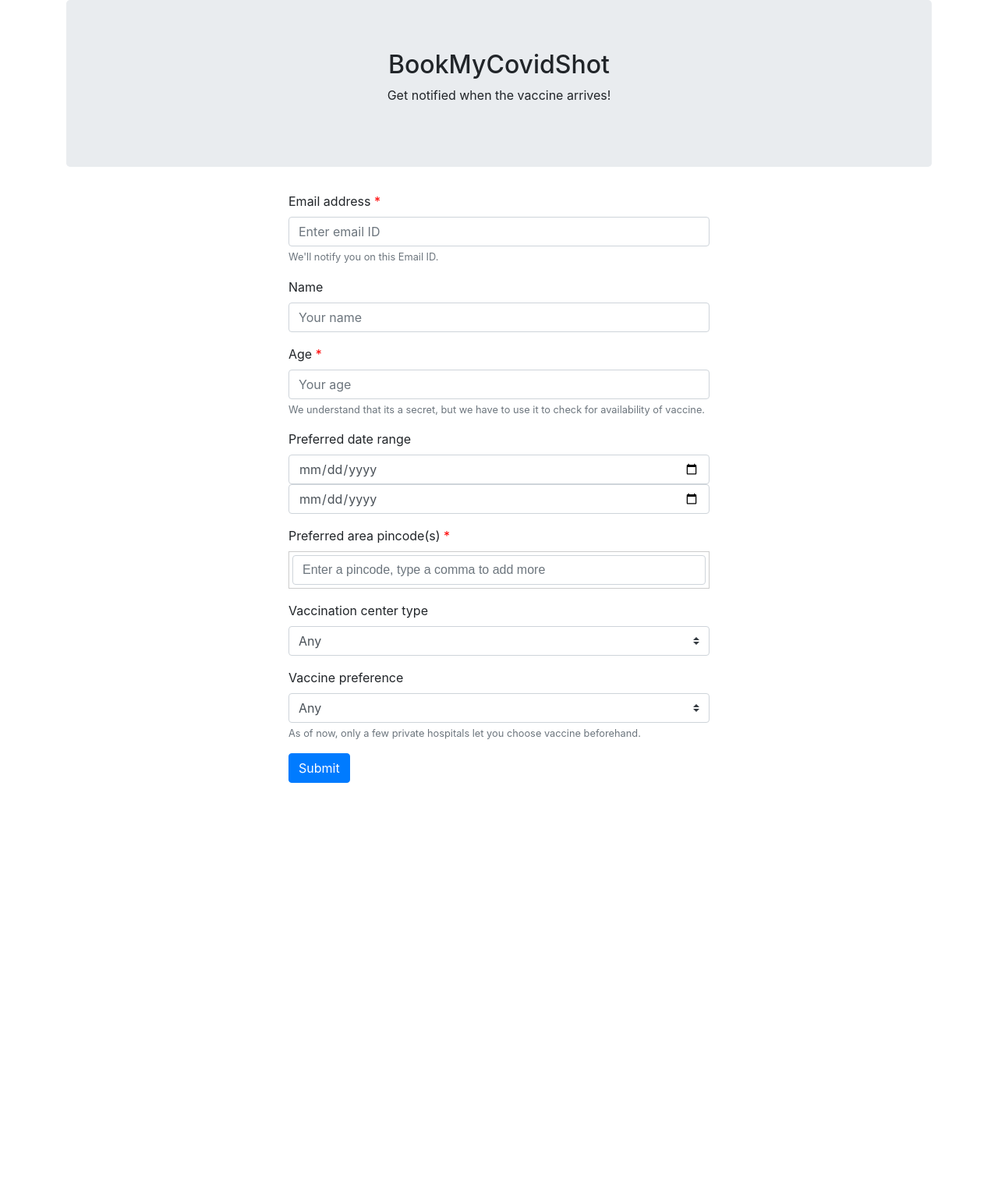
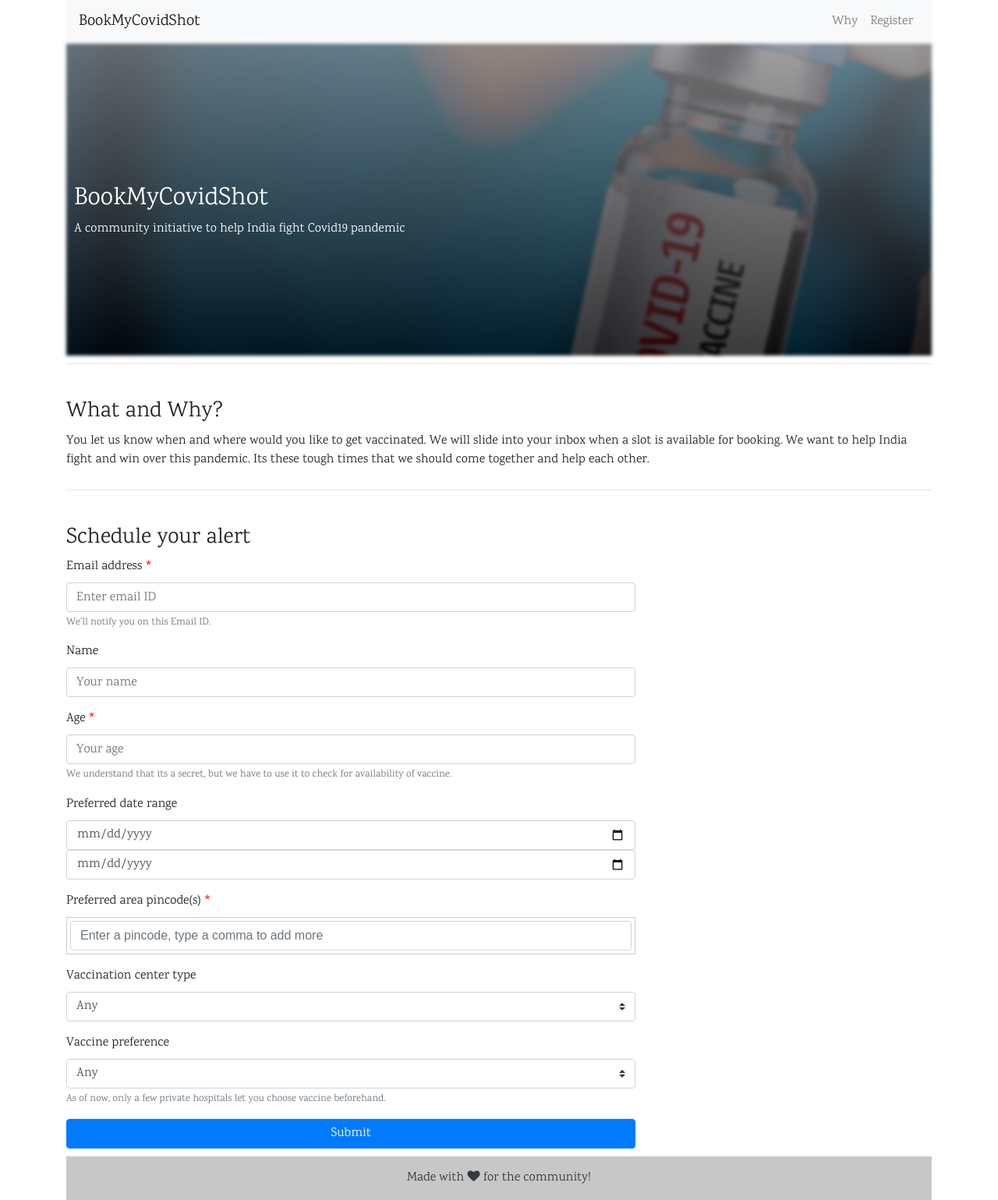
Before and after one commit to return007/bookmycovidshot, a Flask app: page / in a window 1280 px wide. Shown: the whole page at 78% size. Before the commit the page ends 1004 px from the top, so only its background shows below. Run offline with Flask 2, Linux system fonts and the light colour scheme; some libraries are stand-ins or nearby versions.

Commit message:
More UI enhancements

```diff
--- /dev/null
+++ b/bookmycovidshot/templates/banner.html
@@ -0,0 +1,11 @@
+<div class="row">
+    <div class="col-md-12">
+        <div class="foo">
+            <div class="banner-art"></div>
+            <div class="banner-heading">
+                <h2>BookMyCovidShot</h2>
+                <p>A community initiative to help India fight Covid19 pandemic</p>
+            </div>
+        </div>
+    </div>
+</div>
--- /dev/null
+++ b/bookmycovidshot/templates/footer.html
@@ -0,0 +1,5 @@
+<footer class="bg-light text-center text-lg-start">
+    <div class="text-center text-dark p-3" style="background-color: rgba(0, 0, 0, 0.2);">
+        <span>Made with <i class="fa fa-heart" aria-hidden="true"></i> for the community!</span>
+    </div>
+</footer>
--- a/bookmycovidshot/templates/index.html
+++ b/bookmycovidshot/templates/index.html
@@ -8,6 +8,9 @@
     <script src="https://ajax.googleapis.com/ajax/libs/jquery/3.5.1/jquery.min.js"></script>
     <script src="https://cdnjs.cloudflare.com/ajax/libs/popper.js/1.16.0/umd/popper.min.js"></script>
     <script src="https://maxcdn.bootstrapcdn.com/bootstrap/4.5.2/js/bootstrap.min.js"></script>
+    <link rel="stylesheet" href="https://cdnjs.cloudflare.com/ajax/libs/font-awesome/4.7.0/css/font-awesome.min.css">
+    <link rel="preconnect" href="https://fonts.gstatic.com">
+    <link href="https://fonts.googleapis.com/css2?family=Karma&display=swap" rel="stylesheet">
     <style>
         span.mandatory-field {
             color: red;
@@ -40,72 +43,56 @@
             margin: 3px 0 10px 7px;
             font-size: 10px;
         }
+        footer {
+            margin-top: 10px;
+        }
+        .banner-art {
+              /* Add the blur effect */
+            filter: blur(2px);
+            -webkit-filter: blur(2px);
+            width: 100%;
+            position: relative;
+            background-image: linear-gradient( rgb(130 130 130 / 76%), rgb(0 0 0 / 76%) ), url("{{ url_for('static', filename='banner.jpg') }}");
+            height: 50vh;
+            background-size: cover;
+            background-position: top;
+        }
+        .banner-heading {
+            position: absolute;
+            top: 45%;
+            left: 25px;
+            color: #fff;
+            word-wrap: break-word;
+        }
+        * {
+            font-family: 'Karma';
+        }
+        hr {
+            margin-top: 10px;
+            margin-bottom: 10px;
+        }
+        #register {
+            padding-top: 35px;
+        }
+        #why {
+            padding-top: 35px;
+        }
     </style>
 </head>
 <body>
 
+
 <div class="container">
-    <div class="row">
-        <div class="col-md-12">
-            <div class="jumbotron text-center">
-                <h2>BookMyCovidShot</h2>
-                <p>Get notified when the vaccine arrives!</p>
-            </div>
-        </div>
-    </div>
-    <div class="row">
-        <div class="col-lg-6 offset-lg-3">
-            <form action="/submit" method="POST">
-                <div class="form-group">
-                    <label for="email-id">Email address <span class="mandatory-field">*</span></label>
-                    <input type="email" class="form-control" id="email-id" aria-describedby="email-help" placeholder="Enter email ID" name="email" required>
-                    <small id="email-help" class="form-text text-muted">We'll notify you on this Email ID.</small>
-                </div>
-                <div class="form-group">
-                    <label for="name-id">Name</label>
-                    <input type="text" class="form-control" id="name-id" placeholder="Your name" name="username">
-                </div>
-                <div class="form-group">
-                    <label for="age-id">Age <span class="mandatory-field">*</span></label>
-                    <input type="text" class="form-control" id="age-id" placeholder="Your age" name="age" required>
-                    <small id="email-help" class="form-text text-muted">We understand that its a secret, but we have to use it to check for availability of vaccine.</small>
-                </div>
-                <div class="form-group">
-                    <label for="date-id">Preferred date range</label>
-                    <input type="date" class="form-control" id="start-date-id" placeholder="Start date" name="start_date">
-                    <input type="date" class="form-control" id="end-date-id" placeholder="End date" name="end_date">
-                </div>
-                <div class="form-group">
-                    <label for="pincode-id">Preferred area pincode(s) <span class="mandatory-field">*</span></label>
-                    <div id="tags">
-                        <input type="text" class="form-control" placeholder="Enter a pincode, type a comma to add more">
-                    </div>
-                    <input type="hidden" value="" id="pincode-id" name="pincode" required>
-                </div>
-                <div class="form-group">
-                    <label for="cvc-id">Vaccination center type</label>
-                    <select class="custom-select" id="cvc-id" name="cvc_type">
-                        <option value="any" selected>Any</option>
-                        <option value="govt">Government hospital (free)</option>
-                        <option value="pvt">Private hospital (paid)</option>
-                    </select>
-                </div>
-                <div class="form-group">
-                    <label for="vaccine-id">Vaccine preference</label>
-                    <select class="custom-select" id="vaccine-id" aria-describedby="vaccine-help" name="vaccine_choice">
-                        <option value="any" selected>Any</option>
-                        <option value="covishield">Covishield</option>
-                        <option value="covaxin">Covaxin</option>
-                    </select>
-                    <small id="vaccine-help" class="form-text text-muted">As of now, only a few private hospitals let you choose vaccine beforehand.</small>
-                </div>
-                <button type="submit" class="btn btn-primary">Submit</button>
-            </form>
-        </div>
-    </div>
+    {% include 'navbar.html' %}
+    {% include 'banner.html' %}
+    <hr>
+    {% include 'why.html' %}
+    <hr>
+    {% include 'register.html' %}
+    {% include 'footer.html' %}
 </div>
+
 <script>
-
 $('#tags input')
 .on('focusout', function() {
     let currentPincode = this.value.replace(/[^0-9]/g, ''); // allowed characters list
--- /dev/null
+++ b/bookmycovidshot/templates/navbar.html
@@ -0,0 +1,17 @@
+<nav class="navbar navbar-expand-md navbar-light bg-light">
+    <a class="navbar-brand" href="/">BookMyCovidShot</a>
+    <button class="navbar-toggler" type="button" data-toggle="collapse" data-target="#navbarSupportedContent"
+            aria-controls="navbarSupportedContent" aria-expanded="false" aria-label="Toggle navigation">
+        <span class="navbar-toggler-icon"></span>
+    </button>
+    <div class="collapse navbar-collapse justify-content-end" id="navbarSupportedContent">
+        <ul class="navbar-nav">
+            <li class="nav-item">
+                <a class="nav-link" href="#why">Why</a>
+            </li>
+            <li class="nav-item">
+                <a class="nav-link" href="#register">Register</a>
+            </li>
+        </ul>
+    </div>
+</nav>
--- /dev/null
+++ b/bookmycovidshot/templates/register.html
@@ -0,0 +1,52 @@
+<!-- Registration form to get notified for alerts -->
+<div class="row" id="register">
+    <div class="col-lg-8">
+        <h3>Schedule your alert</h3>
+        <form action="/submit" method="POST">
+            <div class="form-group">
+                <label for="email-id">Email address <span class="mandatory-field">*</span></label>
+                <input type="email" class="form-control" id="email-id" aria-describedby="email-help" placeholder="Enter email ID" name="email" required>
+                <small id="email-help" class="form-text text-muted">We'll notify you on this Email ID.</small>
+            </div>
+            <div class="form-group">
+                <label for="name-id">Name</label>
+                <input type="text" class="form-control" id="name-id" placeholder="Your name" name="username">
+            </div>
+            <div class="form-group">
+                <label for="age-id">Age <span class="mandatory-field">*</span></label>
+                <input type="text" class="form-control" id="age-id" placeholder="Your age" name="age" required>
+                <small id="email-help" class="form-text text-muted">We understand that its a secret, but we have to use it to check for availability of vaccine.</small>
+            </div>
+            <div class="form-group">
+                <label for="date-id">Preferred date range</label>
+                <input type="date" class="form-control" id="start-date-id" placeholder="Start date" name="start_date">
+                <input type="date" class="form-control" id="end-date-id" placeholder="End date" name="end_date">
+            </div>
+            <div class="form-group">
+                <label for="pincode-id">Preferred area pincode(s) <span class="mandatory-field">*</span></label>
+                <div id="tags">
+                    <input type="text" class="form-control" placeholder="Enter a pincode, type a comma to add more">
+                </div>
+                <input type="hidden" value="" id="pincode-id" name="pincode" required>
+            </div>
+            <div class="form-group">
+                <label for="cvc-id">Vaccination center type</label>
+                <select class="custom-select" id="cvc-id" name="cvc_type">
+                    <option value="any" selected>Any</option>
+                    <option value="govt">Government hospital (free)</option>
+                    <option value="pvt">Private hospital (paid)</option>
+                </select>
+            </div>
+            <div class="form-group">
+                <label for="vaccine-id">Vaccine preference</label>
+                <select class="custom-select" id="vaccine-id" aria-describedby="vaccine-help" name="vaccine_choice">
+                    <option value="any" selected>Any</option>
+                    <option value="covishield">Covishield</option>
+                    <option value="covaxin">Covaxin</option>
+                </select>
+                <small id="vaccine-help" class="form-text text-muted">As of now, only a few private hospitals let you choose vaccine beforehand.</small>
+            </div>
+            <button type="submit" class="btn btn-primary btn-block">Submit</button>
+        </form>
+    </div>
+</div>
--- /dev/null
+++ b/bookmycovidshot/templates/why.html
@@ -0,0 +1,9 @@
+<div class="row" id="why">
+    <div class="col-lg-12">
+        <h3>What and Why?</h3>
+        <p>
+            You let us know when and where would you like to get vaccinated. We will slide into your inbox when a slot is available for booking.
+            We want to help India fight and win over this pandemic. Its these tough times that we should come together and help each other.
+        </p>
+    </div>
+</div>
```
Also changed, not shown: bookmycovidshot/__init__.py (added), bookmycovidshot/static/banner.jpg (added).
